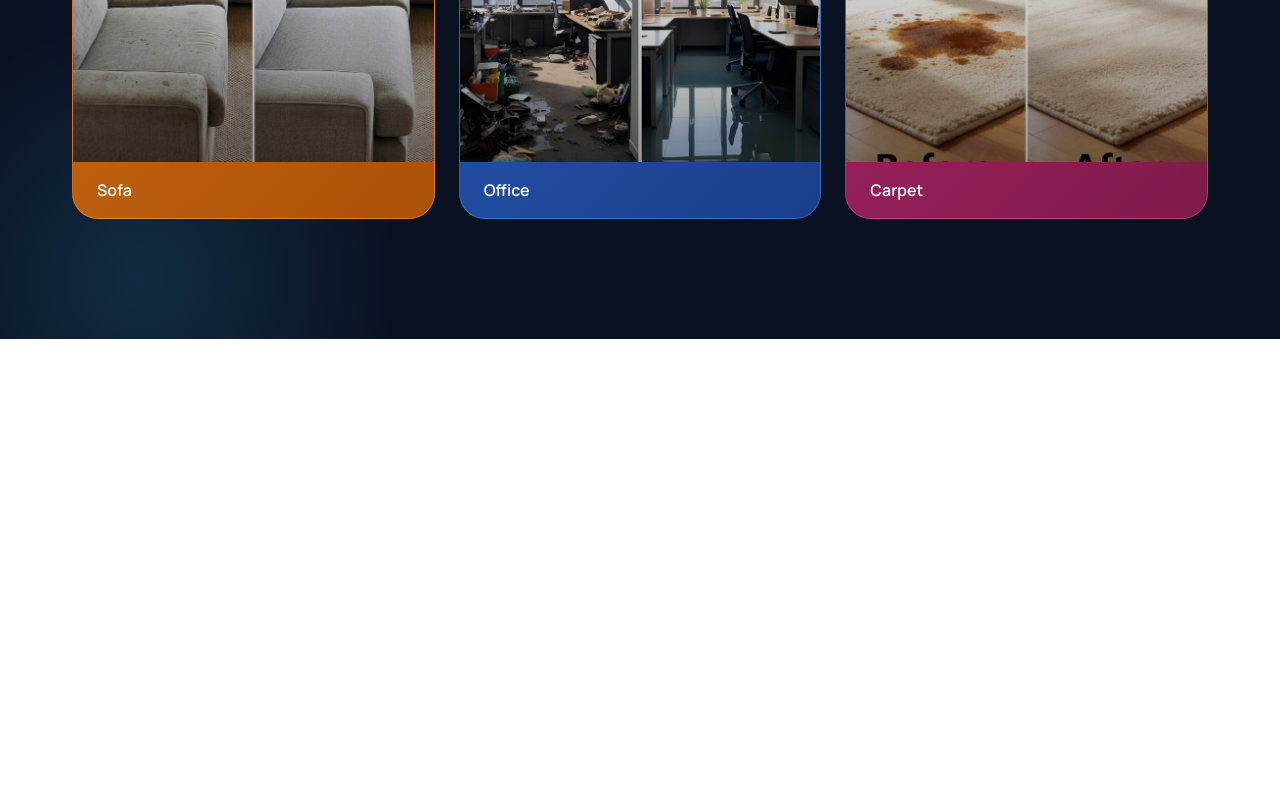
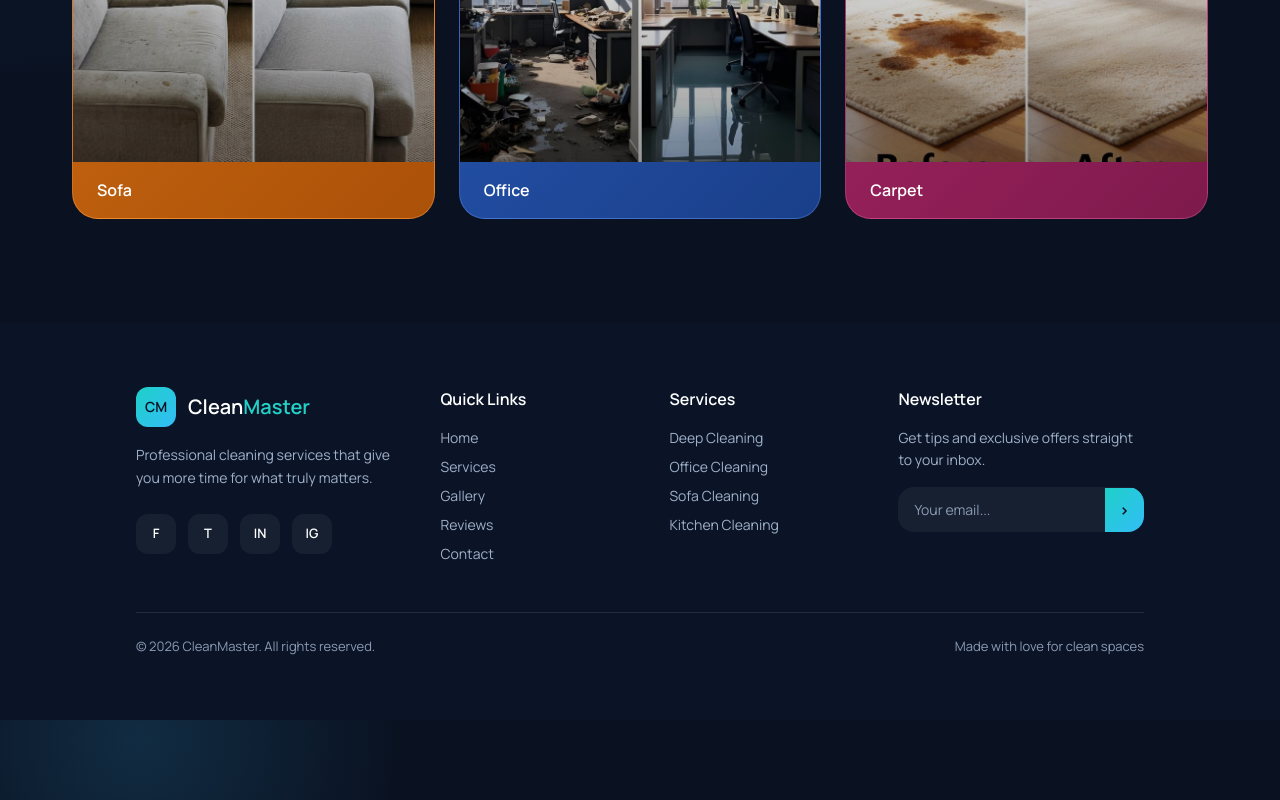
Before and after one commit to SPBT2002/Cleaning-Service-Management-System, a React (Vite) app in the folder frontend/: page /gallery in a window 1280 px wide. Shown: the part 848-1648 px from the top of the page. Before the commit the page ends 1187 px from the top, so only its background shows below. Built offline with nearby package versions, Linux system fonts and the light colour scheme.

Commit message:
add Footer component to Gallery page for improved layout

```diff
--- a/frontend/src/pages/client/Gallery.jsx
+++ b/frontend/src/pages/client/Gallery.jsx
@@ -1,5 +1,6 @@
 import Header from '../../components/Header'
 import GallerySection from '../../components/GallerySection'
+import Footer from '../../components/Footer'
 
 const Gallery = () => {
   return (
@@ -11,6 +12,10 @@ const Gallery = () => {
       <div className="relative z-10 mt-10">
         <GallerySection />
       </div>
+
+      <div className="relative z-10 mt-16 -mx-[clamp(20px,6vw,72px)]">
+        <Footer />
+      </div>
     </div>
   )
 }
```
